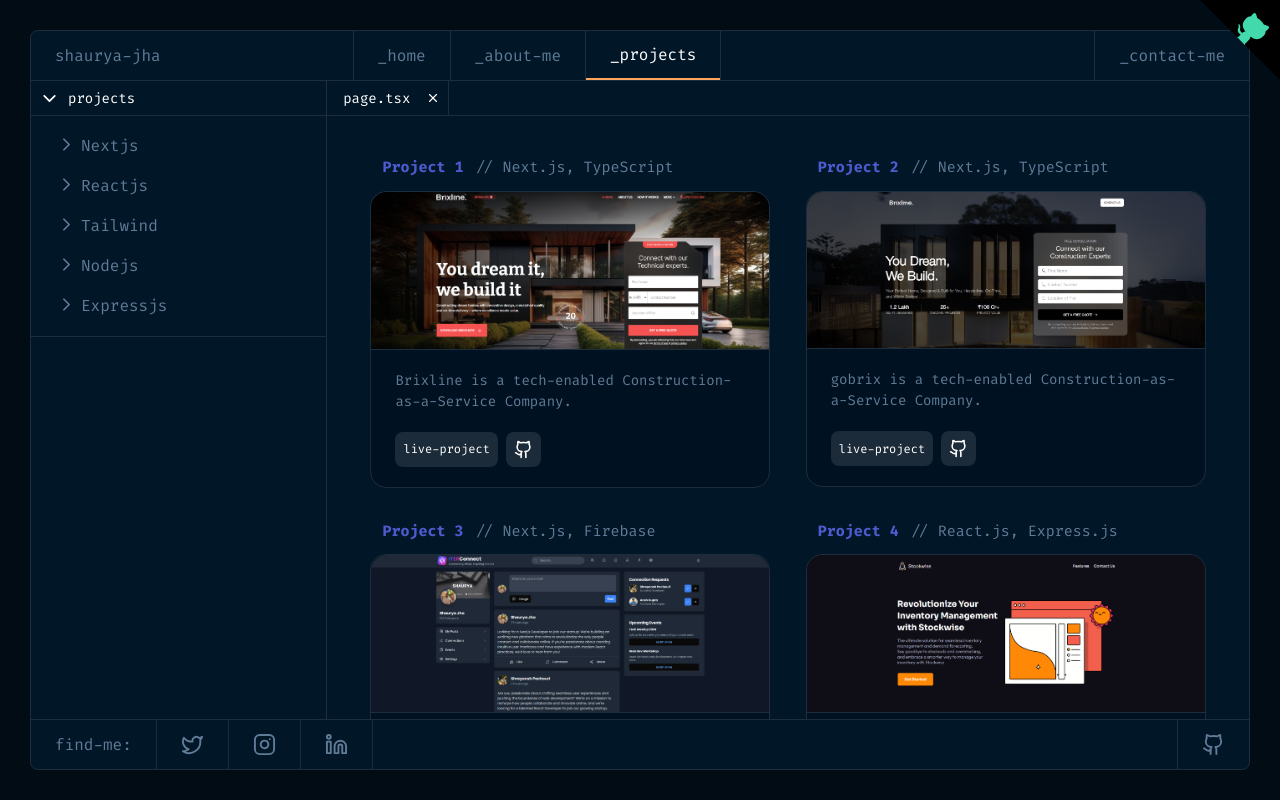
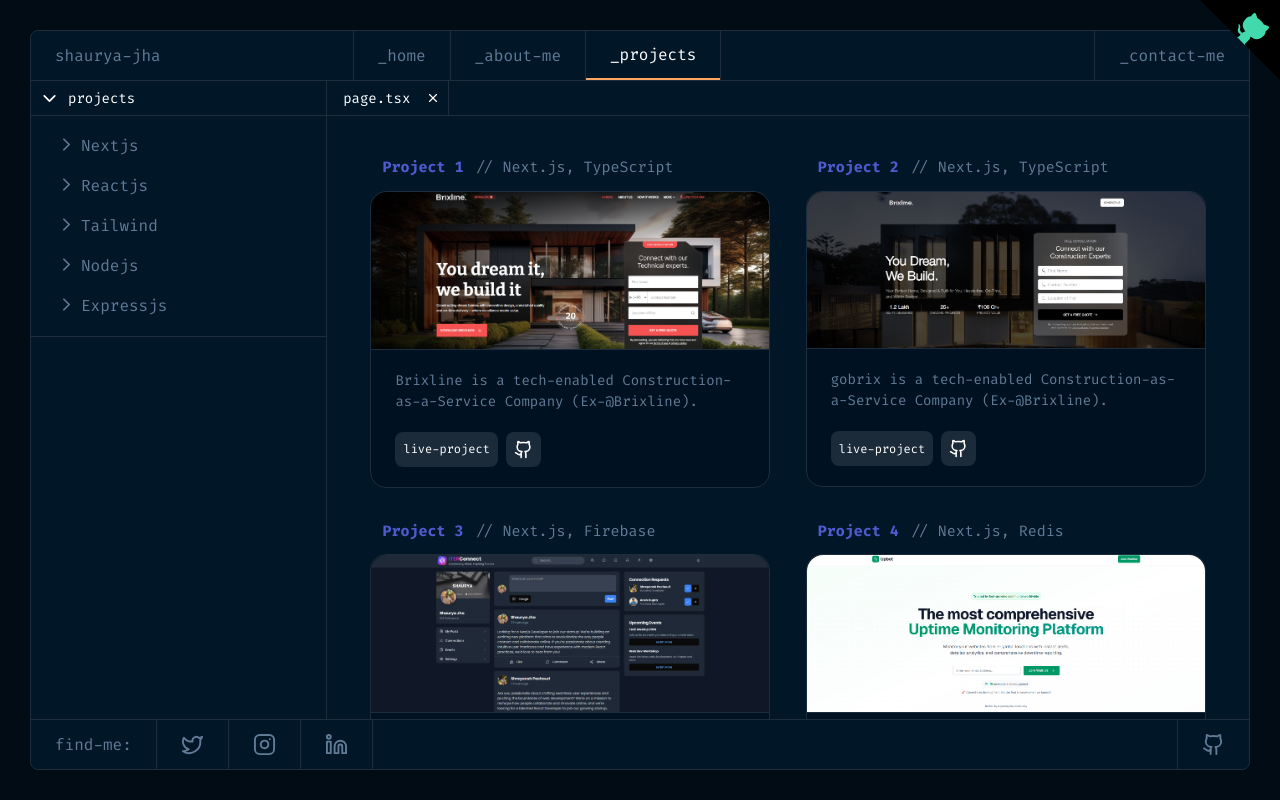
Before and after one commit to shaurya35/shauryacodes.me, a Next.js app: page /projects in a window 1280 px wide. Built offline with nearby package versions, Linux system fonts and the light colour scheme.

Commit message:
Add Updates

```diff
--- a/src/app/projects/page.jsx
+++ b/src/app/projects/page.jsx
@@ -87,7 +87,7 @@ const Page = () => {
                     className="rounded-t-2xl border-b border-white"
                   />
                 }
-                description="Brixline is a tech-enabled Construction-as-a-Service Company."
+                description="Brixline is a tech-enabled Construction-as-a-Service Company (Ex-@Brixline)."
                 liveSiteLink="https://brixline-dev.vercel.app/"
                 githubLink="https://github.com/shaurya35/brixline"
               />
@@ -103,7 +103,7 @@ const Page = () => {
                     className="rounded-t-2xl border-b border-white"
                   />
                 }
-                description="gobrix is a tech-enabled Construction-as-a-Service Company."
+                description="gobrix is a tech-enabled Construction-as-a-Service Company (Ex-@Brixline)."
                 liveSiteLink="https://brixline-client-main.vercel.app/"
                 githubLink="https://github.com/shaurya35/brixline"
               />
@@ -122,11 +122,43 @@ const Page = () => {
                   />
                 }
                 description="Campus-Connect allows students to connect & share resources."
-                liveSiteLink="https://itersocialconnect.vercel.app/"
+                liveSiteLink="http://iterconnect.live/explore"
                 githubLink="https://github.com/shaurya35/ITER-Social-Connect"
               />
               <ProjectsPanel
                 projectNumber={4}
+                detail="Next.js, Redis"
+                image={
+                  <Image
+                    src="/projects/upbot.png"
+                    alt="Upbot"
+                    width={400}
+                    height={500}
+                    className="rounded-t-2xl border-b border-white"
+                  />
+                }
+                description="A Value-first, reliable, and scalable uptime monitoring platform"
+                liveSiteLink="https://www.upbot.space/"
+                // githubLink="https://www.upbot.space/"
+              />
+              <ProjectsPanel
+                projectNumber={5}
+                detail="Next.js, Tailwind"
+                image={
+                  <Image
+                    src="/projects/xora.png"
+                    alt="Xora"
+                    width={400}
+                    height={500}
+                    className="rounded-t-2xl border-b border-white"
+                  />
+                }
+                description="A modern, responsive frontend UI project with Tailwind."
+                liveSiteLink="https://xora-saas-three.vercel.app/"
+                githubLink="https://github.com/shaurya35/xora-saas"
+              />
+              <ProjectsPanel
+                projectNumber={6}
                 detail="React.js, Express.js"
                 image={
                   <Image
@@ -138,11 +170,11 @@ const Page = () => {
                   />
                 }
                 description="Stockwise is a Web-app for Inventory management using demand forecasting."
-                liveSiteLink="https://stockwise.shauryacodes.me/"
+                liveSiteLink="https://stockwise-omega.vercel.app/"
                 githubLink="https://github.com/shaurya35/Stockwise-Inventory-Manager"
               />
               <ProjectsPanel
-                projectNumber={5}
+                projectNumber={7}
                 detail="React.js, Express.js"
                 image={
                   <Image
@@ -158,7 +190,7 @@ const Page = () => {
                 githubLink="https://github.com/shaurya35/GreenGlide-SmartWaste-Management-System"
               />
               <ProjectsPanel
-                projectNumber={6}
+                projectNumber={8}
                 detail="React.js, Tailwind"
                 image={
                   <Image
@@ -174,7 +206,7 @@ const Page = () => {
                 githubLink="https://github.com/shaurya35/Heliverse-task"
               />
               <ProjectsPanel
-                projectNumber={7}
+                projectNumber={9}
                 detail="Express.js, EJS"
                 image={
                   <Image
@@ -190,7 +222,7 @@ const Page = () => {
                 githubLink="https://github.com/shaurya35/Yelp-Camp"
               />
               <ProjectsPanel
-                projectNumber={8}
+                projectNumber={10}
                 detail="React.js"
                 image={
                   <Image
@@ -206,7 +238,7 @@ const Page = () => {
                 githubLink="https://github.com/shaurya35/OCTANET_APRIL"
               />
               <ProjectsPanel
-                projectNumber={9}
+                projectNumber={11}
                 detail="HTML, CSS"
                 image={
                   <Image
@@ -222,7 +254,7 @@ const Page = () => {
                 githubLink="https://github.com/shaurya35/PRODIGY_WD_01"
               />
               <ProjectsPanel
-                projectNumber={10}
+                projectNumber={12}
                 detail="HTML, CSS"
                 image={
                   <Image
@@ -238,7 +270,7 @@ const Page = () => {
                 githubLink="https://github.com/shaurya35/Amazon-Clone"
               />
               <ProjectsPanel
-                projectNumber={11}
+                projectNumber={13}
                 detail="Nextjs, Firebase"
                 image={
                   <Image
--- a/src/components/panels/ProfessionalInfo.jsx
+++ b/src/components/panels/ProfessionalInfo.jsx
@@ -18,21 +18,16 @@ const ProfessionalInfo = ({ category, h1, h2, h3 }) => {
             return (
               <MainDashboard
                 number={15}
-                h1="Brixline – Founding Engineer"
-                l1="- Coordinated CEO–designer; built with Next.js, Tailwind, Postgres & Prisma"
-                l2="- Created 3 landing pages and fixed bugs"
-                l3="- Deployed frontend and backend servers"
-                l4="- Set up Postgres with Prisma and lead‑gen forms"
-                h2="Octanet Services Pvt. Ltd. - Educational Internship"
-                l5="- Built 2 responsive React.js apps with 100% browser compatibility"
-                l6="- Improved UI integration and user experience"
-                l7="- Ensured clean, maintainable code"
-                l8="- Created documentation, boosting team efficiency"
-                // h2="Prodigy Infotech"
-                // l5="- Built 5 responsive web apps using HTML, CSS, and JavaScript"
-                // l6="- Ensured compatibility across all devices"
-                // l7="- Delivered 5 projects ahead of schedule"
-                // l8="- Earned a letter of recommendation for outstanding performance."
+                h1="Solarpunk - Founding Engineer (From Intern)"
+                l1="- Led the windows team for electron app"
+                l2="- Revamped the UI completely"
+                l3="- Made deployment pipelines"
+                l4="- Improved app performance"
+                h2="Brixline – Founding Engineer"
+                l5="- Coordinated CEO–designer; built with Next.js, Tailwind, Postgres & Prisma"
+                l6="- Created 3 landing pages and fixed bugs"
+                l7="- Deployed frontend and backend servers"
+                l8="- Set up Postgres with Prisma and lead‑gen forms"
               />
             );
           case "h2":
```
Also changed, not shown: public/projects/upbot.png (added), public/projects/xora.png (added).
